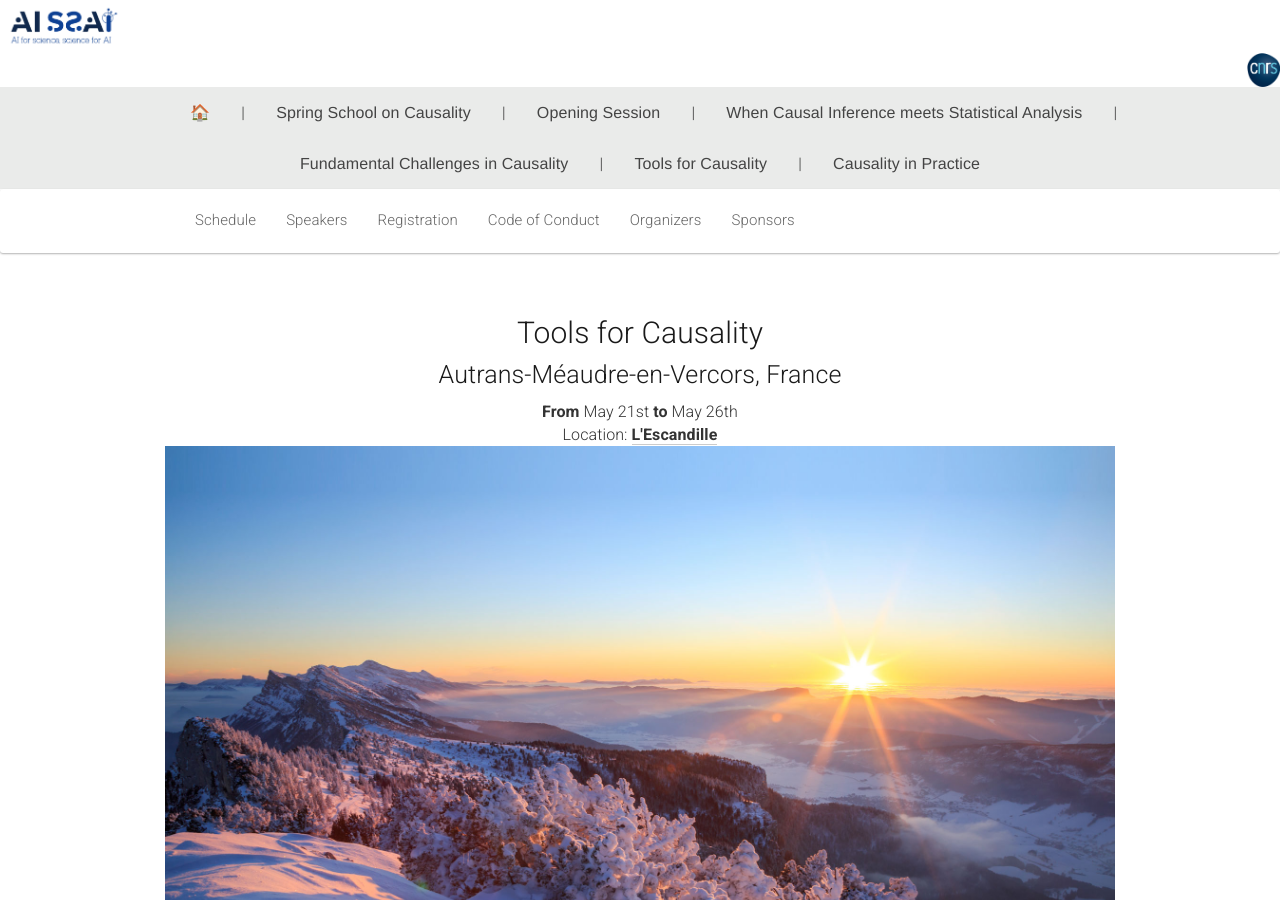
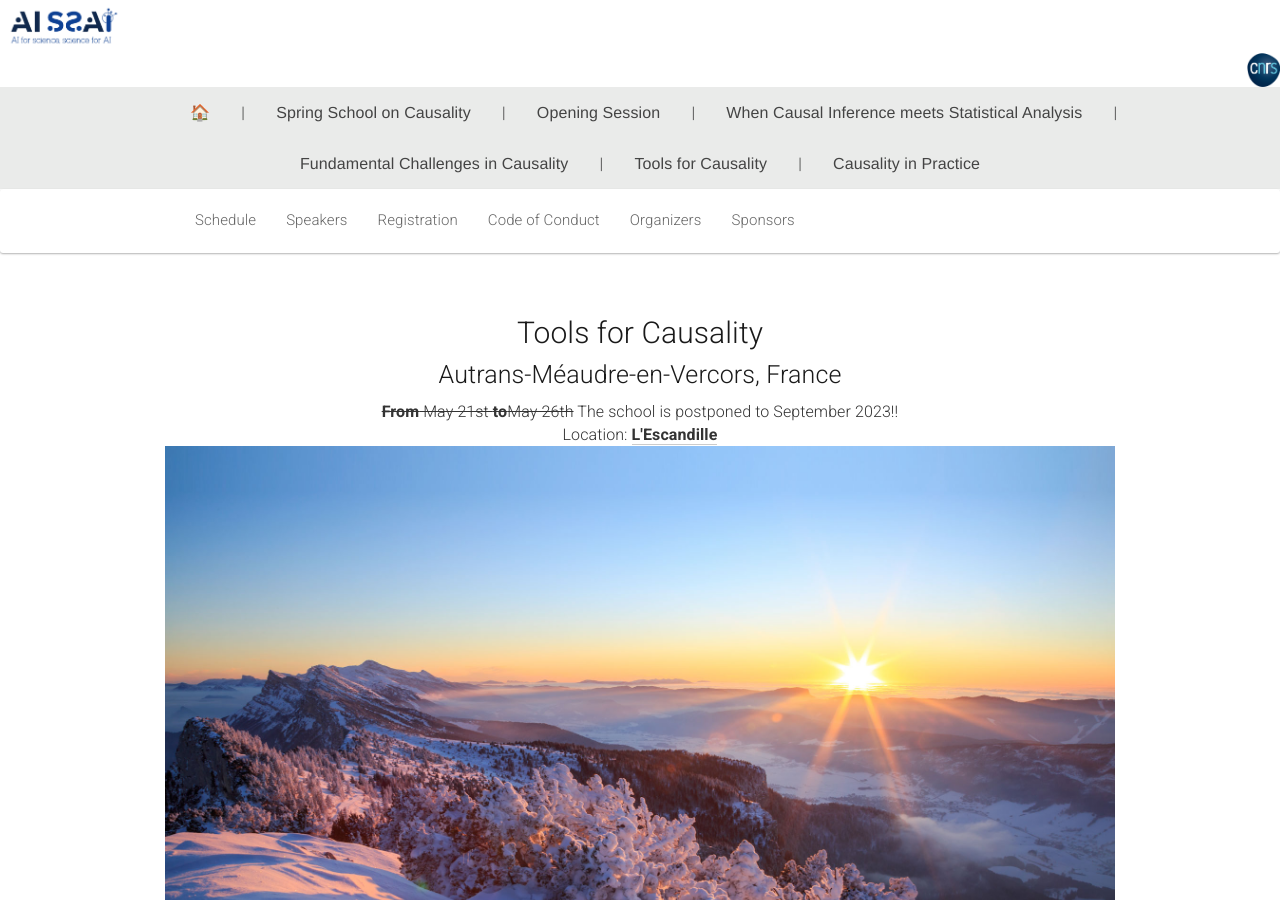
Before and after one commit to quarter-on-causality/quarter-on-causality.github.io, a Jekyll site: the page built from _pages/home_tools.md, in a window 1280 px wide and 900 px high. Built offline with Jekyll 4.4.1, drawn with Linux system fonts in a browser that asks for light colours; nearby versions of some CDN libraries.

Commit message:
School is postponed

```diff
--- a/_pages/home_tools.md
+++ b/_pages/home_tools.md
@@ -16,7 +16,7 @@ acknowledgements: ""
   <div class="col-xs-12">
     <center><h1>Tools for Causality</h1></center>
     <center><h2>Autrans-Méaudre-en-Vercors, France</h2></center>
-    <center><strong>From</strong> May 21st <strong>to</strong> May 26th</center>
+    <center><strike><strong>From</strong> May 21st <strong>to</strong>May 26th</strike> The school is postponed to September 2023!!</center>
     <center>Location: <b><a href="https://escandille.com" target="_blank">L'Escandille</a></b></center>
   </div>
 </div>
```
